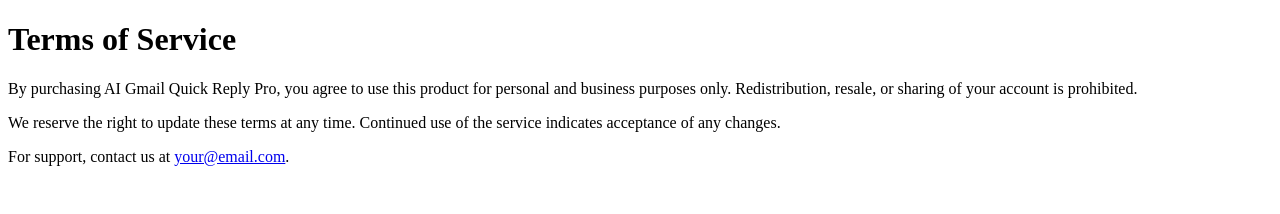
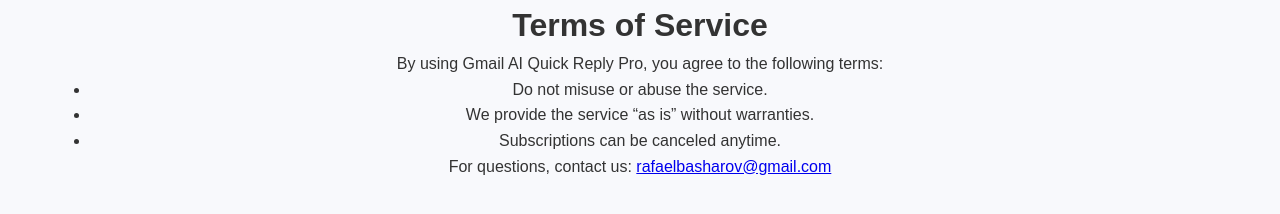
Before and after one commit to rafaelbasharov-design/gmail-ai-website, a plain HTML site: page terms.html in a window 1280 px wide. Drawn offline with Linux system fonts and the light colour scheme.

Commit message:
Update terms.html

```diff
--- a/terms.html
+++ b/terms.html
@@ -3,12 +3,18 @@
 <head>
   <meta charset="UTF-8">
   <title>Terms of Service</title>
+  <link rel="stylesheet" href="style.css">
 </head>
 <body>
-  <h1>Terms of Service</h1>
-  <p>By purchasing AI Gmail Quick Reply Pro, you agree to use this product for personal and business purposes only.
-  Redistribution, resale, or sharing of your account is prohibited.</p>
-  <p>We reserve the right to update these terms at any time. Continued use of the service indicates acceptance of any changes.</p>
-  <p>For support, contact us at <a href="mailto:your@email.com">your@email.com</a>.</p>
+  <div class="container">
+    <h1>Terms of Service</h1>
+    <p>By using Gmail AI Quick Reply Pro, you agree to the following terms:</p>
+    <ul>
+      <li>Do not misuse or abuse the service.</li>
+      <li>We provide the service “as is” without warranties.</li>
+      <li>Subscriptions can be canceled anytime.</li>
+    </ul>
+    <p>For questions, contact us: <a href="mailto:rafaelbasharov@gmail.com">rafaelbasharov@gmail.com</a></p>
+  </div>
 </body>
 </html>
```
